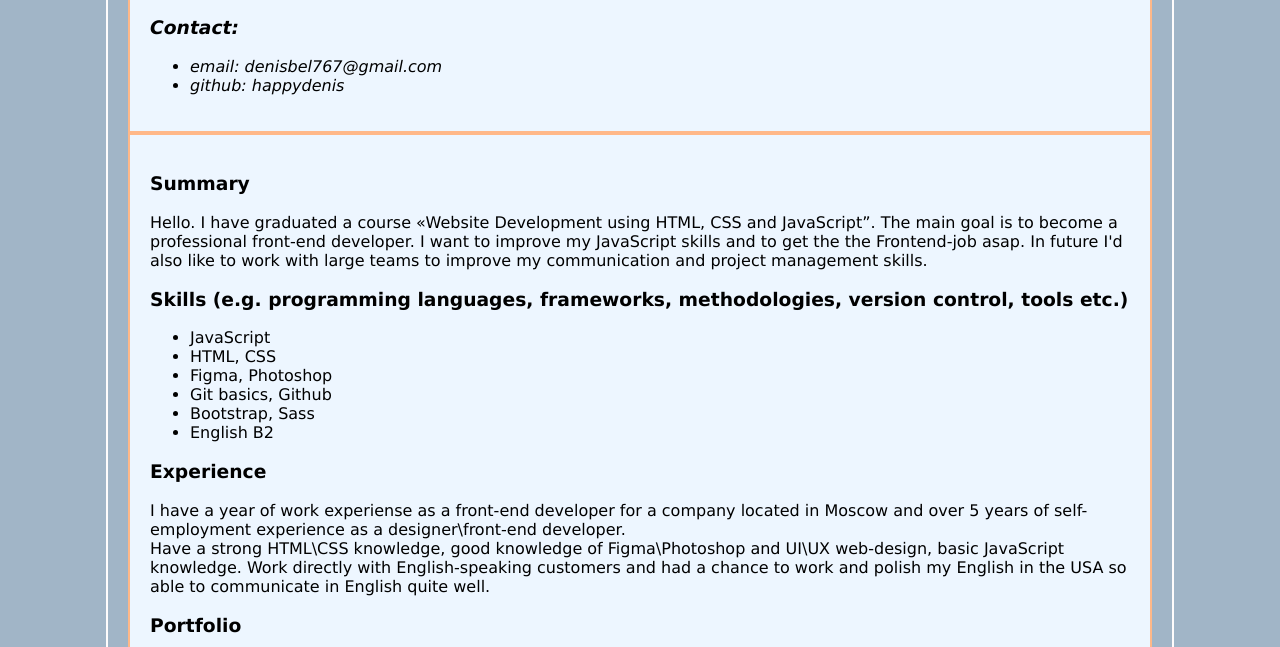
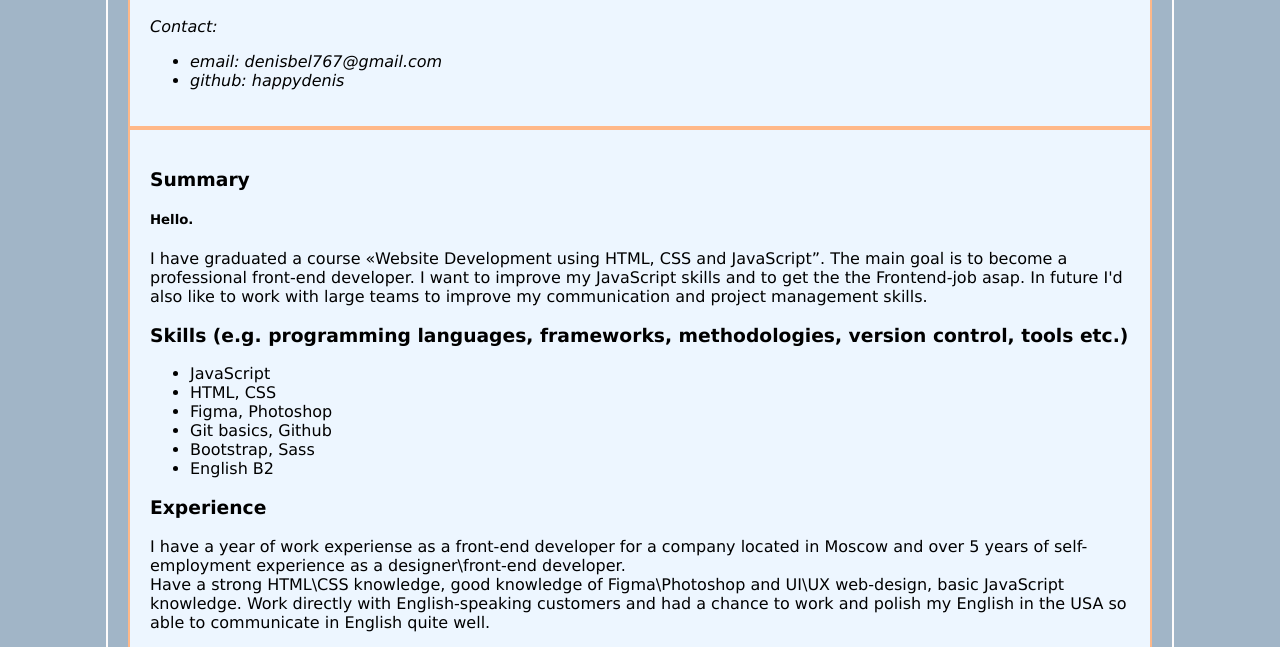
Before and after one commit to HappyDenis/rsschool-cv, a plain HTML site: page index.html in a window 1280 px wide. Shown: the part 133-780 px from the top of the page. Drawn offline with nearby package versions, Linux system fonts and the light colour scheme.

Commit message:
feat: correct task

```diff
--- a/index.html
+++ b/index.html
@@ -53,7 +53,7 @@
       <h1 class="h1-hidden">CV</h1>
       <h2>Denis Belobragin</h2>
       <address id="contacts">
-        <h3>Contact:</h3>
+        <p>Contact:</p>
         <ul>
           <!-- <li>tel: +7-916-0160807</li>-->
           <li>email: denisbel767@gmail.com</li>
@@ -66,8 +66,9 @@
       <section id="summary">
         <h3>Summary</h3>
         <article>
-          Hello. I have graduated a course «Website Development using HTML, CSS
-          and JavaScript”. The main goal is to become a professional front-end
+          <h5>Hello.</h5>
+          I have graduated a course «Website Development using HTML, CSS and
+          JavaScript”. The main goal is to become a professional front-end
           developer. I want to improve my JavaScript skills and to get the the
           Frontend-job asap. In future I'd also like to work with large teams to
           improve my communication and project management skills.
@@ -136,7 +137,7 @@
             target="_blank"
             href="https://rolling-scopes-school.github.io/happydenis-JSFE2021Q1/online-zoo/"
             ><img
-              src="/assets/online-zoo.jpg"
+              src="./assets/online-zoo.jpg"
               alt="ONLINE ZOO"
               width="250"
               height="150"
```
